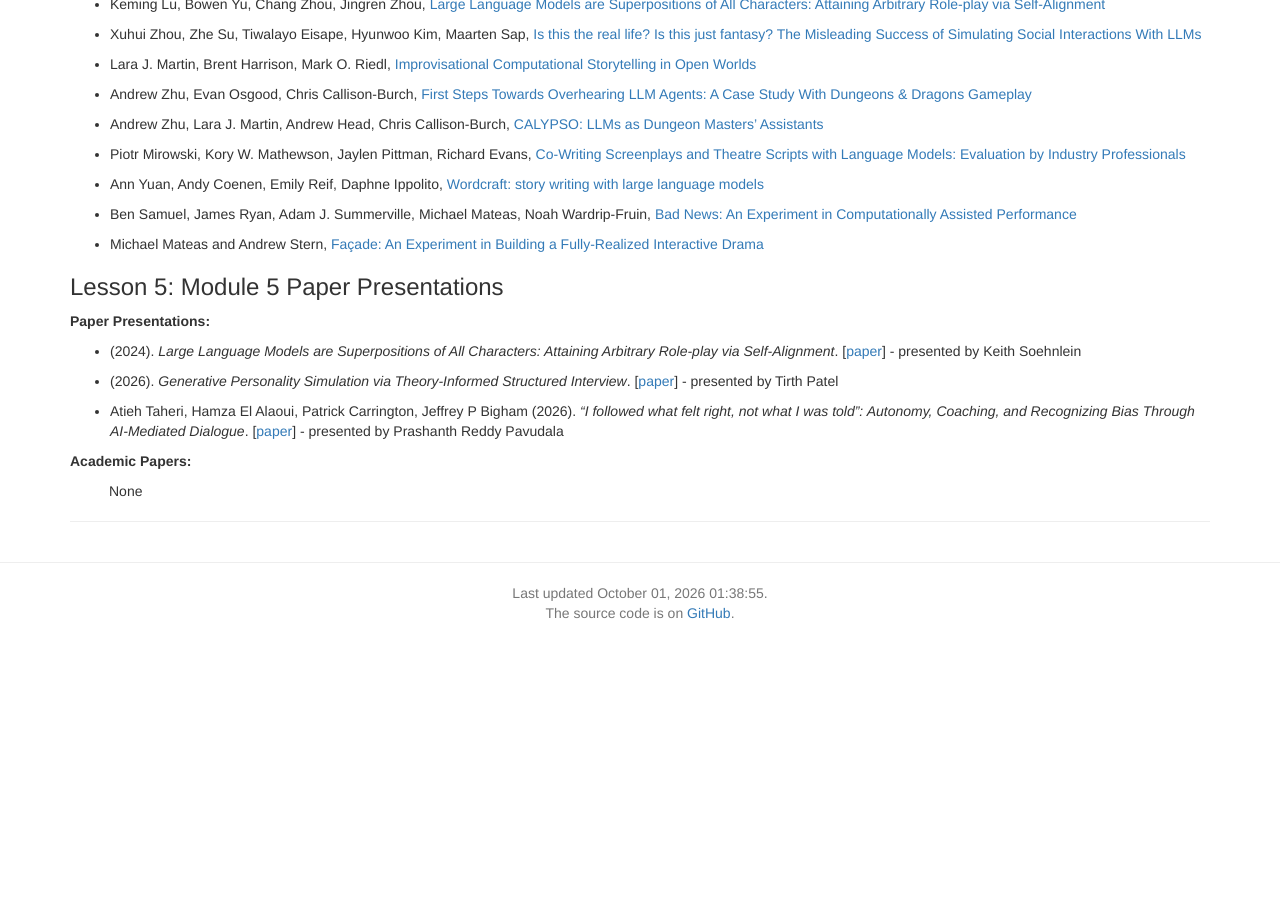
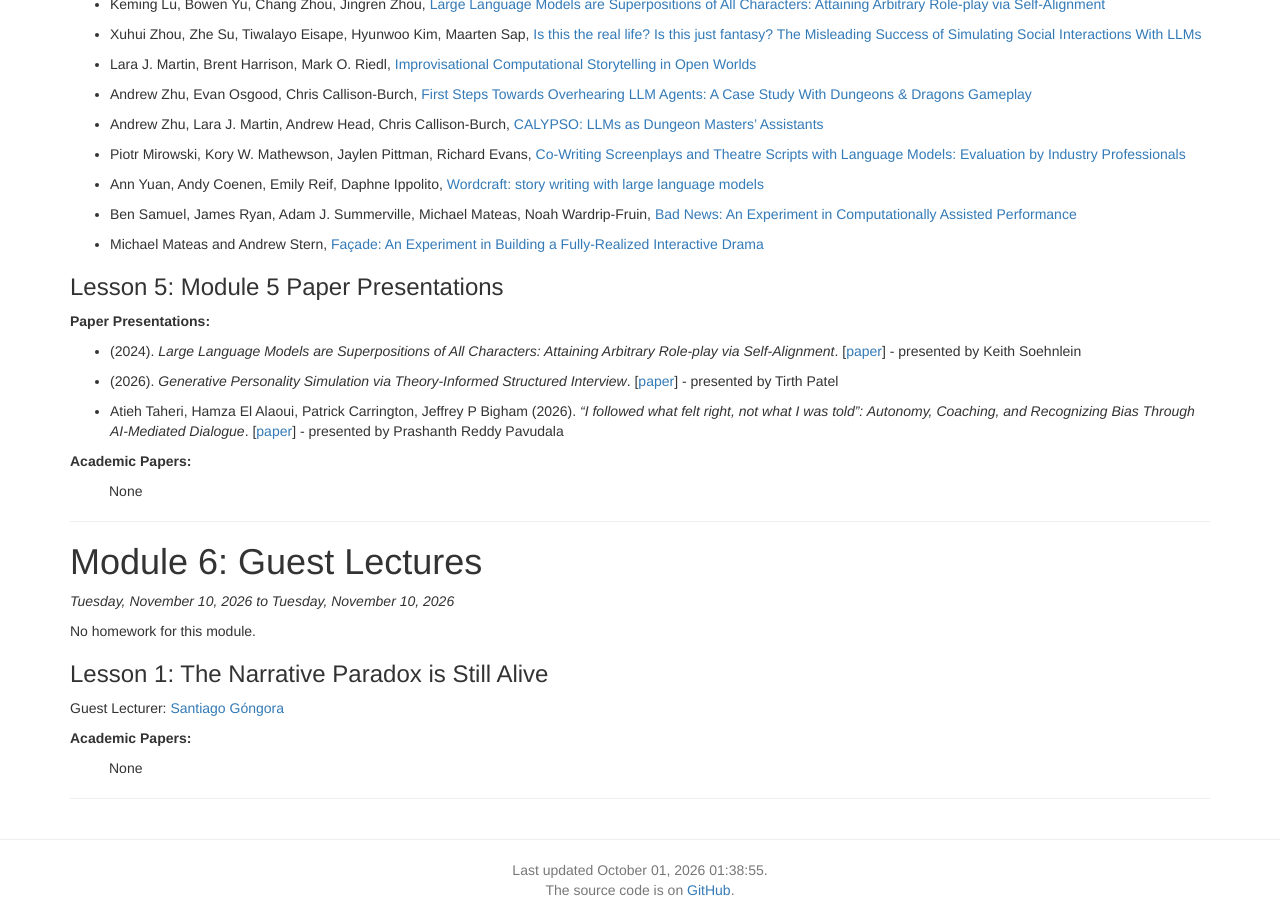
Before and after one commit to lara-martin/neurosymbolic-text-gen, a Jekyll site: the page built from modules.md, in a window 1280 px wide and 900 px high, scrolled down 8471 px. Built offline with Jekyll 4.4.1, drawn with Linux system fonts in a browser that asks for light colours; nearby versions of some CDN libraries; a script that is not in the unit is left out; before the commit the page ends 9094 px from its top, so only the background shows below that; some of the changed text lies outside the part shown.

Commit message:
module 2 presentations

```diff
--- a/_data/lectures.yaml
+++ b/_data/lectures.yaml
@@ -105,7 +105,7 @@
 -
   date: 2026-09-22
   title: "Guided (Story) Generation"
-  activities:
+
     #-
     #  title: Guided Generation System Comparison
     #  url: https://blackboard.umbc.edu/ultra/courses/_96140_1/outline/assessment/Test/_8008326_1?courseId=_96140_1&gradeitemView=details&gradebookCategoryId=_24424743_1&assessmentSubtype=Assignment
@@ -113,6 +113,10 @@
 -
   date: 2026-09-24
   title: Retrieval-Augmented Generation
+  activities:
+    -
+      title: Finding RAG Details
+      url: https://blackboard.umbc.edu/ultra/courses/_112447_1/assessment/test/_8975018_1
 
 -
   date: 2026-09-29
@@ -198,13 +202,16 @@
 
 -
   date: 2026-11-10
-  title: No Class - At Conference
+  title: The Narrative Paradox is Still Alive
+
 
 
 
 -
   date: 2026-11-12
   title: No Class - At Conference
+  type: no_lecture
+
 
   type: deadline
   homework_due:
--- a/_data/modules.yaml
+++ b/_data/modules.yaml
@@ -352,28 +352,28 @@
           authors: Abhilasha Sancheti, Rachel Rudinger
           link: https://aclanthology.org/2022.starsem-1.1
           year: 2022
-          slides:
+          slides: presentations/Majekodunmi+LLMs-Scripts.pdf
         -
           name: Mayukha Sista
           paper: Distilling Script Knowledge from Large Language Models for Constrained Language Planning
           authors: Siyu Yuan, Jiangjie Chen, Ziquan Fu, Xuyang Ge, Soham Shah, Charles Jankowski, Yanghua Xiao, Deqing Yang
           link: https://aclanthology.org/2023.acl-long.236/
           year: 2023
-          slides:
+          slides: presentations/Mayukha-Sista_Distilling-Script.pdf
         -
           name: Bhavya Sharma
           paper: "ThinkNote: Enhancing Knowledge Integration and Utilization of Large Language Models via Constructivist Cognition Modeling"
           authors: Zhipeng Xu, Zhenghao Liu, Yukun Yan, Shuo Wang, Shi Yu, Zheni Zeng, Chaojun Xiao, Zhiyuan Liu, Ge Yu, Chenyan Xiong
           link: https://aclanthology.org/2026.findings-eacl.12/
           year: 2026
-          slides:
+          slides: presentations/Bhavya-THINKNOTE.pdf
         -
           name: Md Sakib Ul Rahman Sourove
           paper: Retrieval-Augmented Generation for Knowledge-Intensive NLP Tasks
           authors: Patrick Lewis, Ethan Perez, Aleksandra Piktus, Fabio Petroni, Vladimir Karpukhin, Naman Goyal, Heinrich Küttler, Mike Lewis, Wen-tau Yih, Tim Rocktäschel, Sebastian Riedel, Douwe Kiela
           link: https://proceedings.neurips.cc/paper/2020/hash/6b493230205f780e1bc26945df7481e5-Abstract.html
           year: 2020
-          slides:
+          slides: presentations/Sakib-RAG-for-NLP.pdf
 
 
   hw:
@@ -916,3 +916,15 @@
       percentage: 10%
       due_date: 2026-12-03
       url:
+
+-
+  module_number: 6
+  start_date: 2026-11-10
+  end_date: 2026-11-10
+  title: Guest Lectures
+  description:
+  lessons:
+    -
+      title: The Narrative Paradox is Still Alive
+      guest_speaker: Santiago Góngora
+      guest_url: https://sgongora27.github.io/
```
Also changed, not shown: 4 other files.
